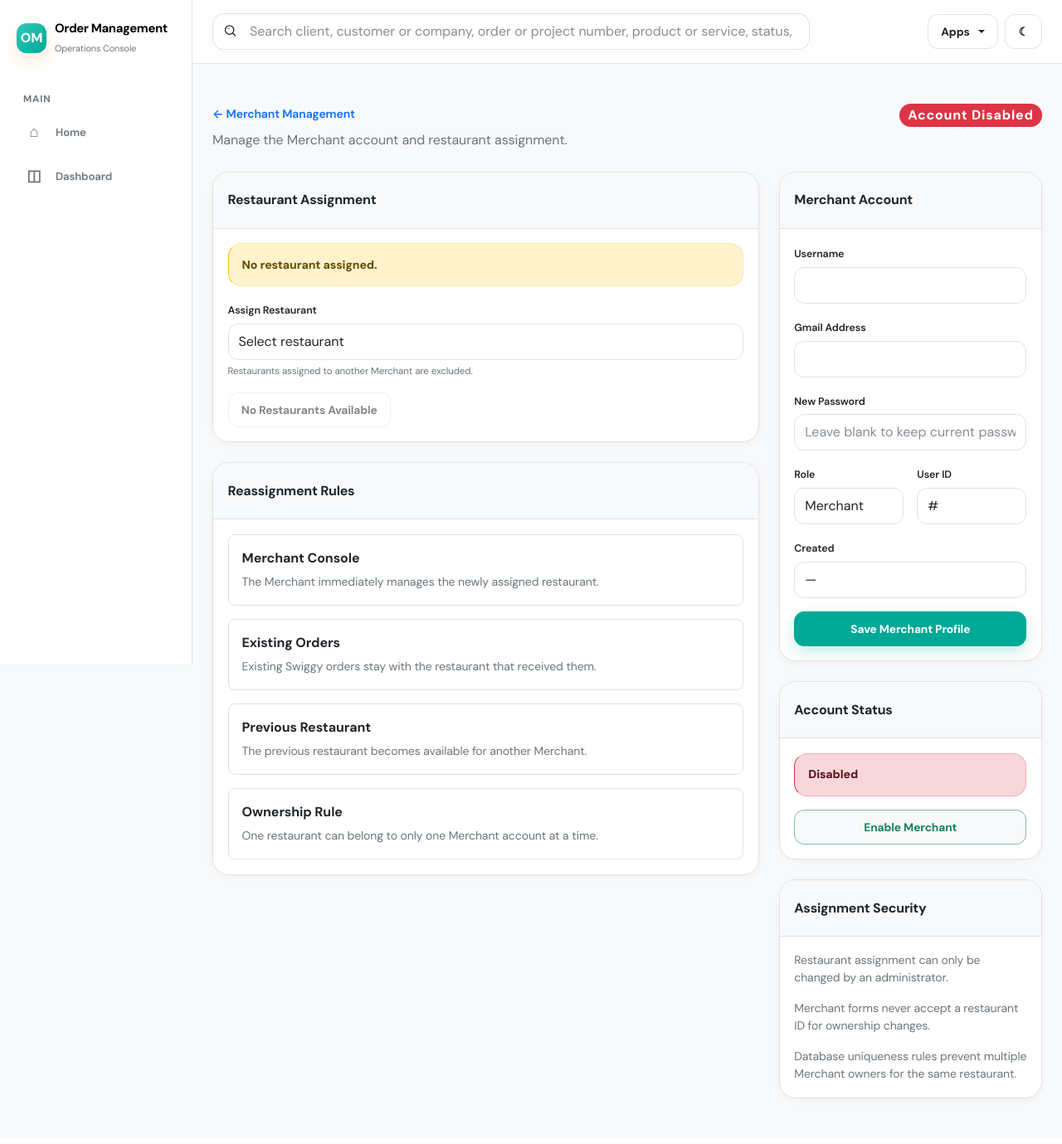
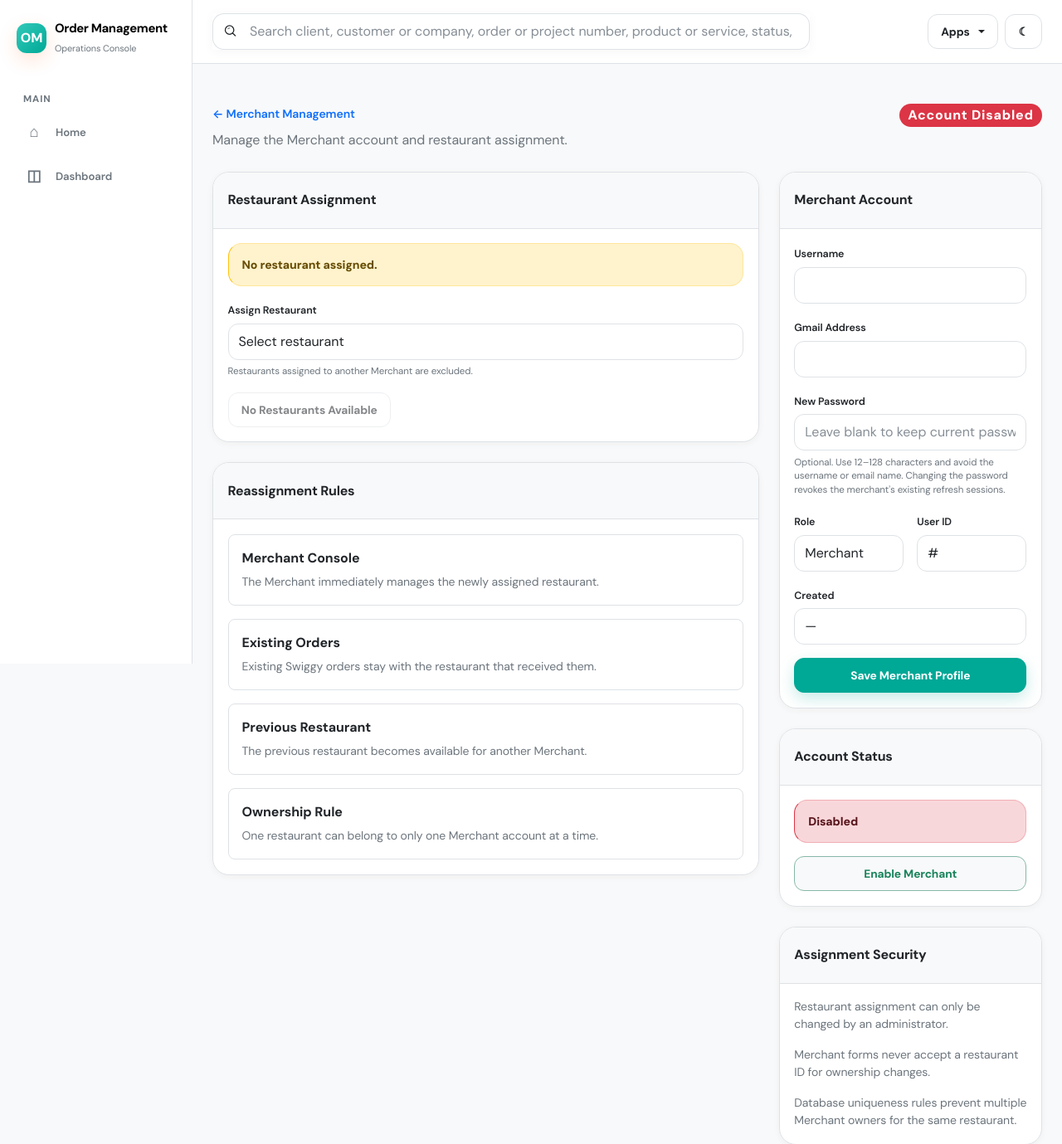
Before and after one commit to acheron2345678-art/order-management-system, a FastAPI app: template templates/merchants/admin_merchant_edit.html in a window 1280 px wide. Shown: the top 1379 px of the page at 83% size. Before the commit the page ends 1325 px from the top, so only its background shows below. Run offline with FastAPI, Linux system fonts and the light colour scheme; the template is opened without the code that fills it, so the values that code supplies are empty; parts of the project's set-up code (start-up, migrations or seed data) failed here and were passed over; some libraries are stand-ins or nearby versions.

Commit message:
fix: enable admin merchant password reset

```diff
--- a/app/merchants/admin_service.py
+++ b/app/merchants/admin_service.py
@@ -527,6 +527,7 @@ def update_admin_merchant_account(
     *,
     username: str,
     email: str,
+    new_password: str | None = None,
 ):
     merchant_id = (
         validate_positive_id(
@@ -573,7 +574,7 @@ def update_admin_merchant_account(
 
         role=MERCHANT_ROLE,
 
-        new_password=None,
+        new_password=new_password,
     )
 
 # =========================================================
--- a/templates/merchants/admin_merchant_edit.html
+++ b/templates/merchants/admin_merchant_edit.html
@@ -88,6 +88,14 @@ Manage {{ merchant.username }} - Merchant Management
 <div class="alert alert-success">
     <strong>
         ✓ Merchant profile updated.
+    </strong>
+</div>
+
+{% elif request.query_params.get("password_saved") == "1" %}
+
+<div class="alert alert-success">
+    <strong>
+        ✓ Merchant account and password updated. Existing refresh sessions have been revoked.
     </strong>
 </div>
 
@@ -476,10 +484,17 @@ Manage {{ merchant.username }} - Merchant Management
                             name="new_password"
                             type="password"
                             class="form-control"
-                            minlength="8"
+                            minlength="12"
+                            maxlength="128"
                             autocomplete="new-password"
+                            aria-describedby="merchant_password_help"
                             placeholder="Leave blank to keep current password"
                         >
+
+                        <div id="merchant_password_help" class="form-text">
+                            Optional. Use 12–128 characters and avoid the username or email name.
+                            Changing the password revokes the merchant's existing refresh sessions.
+                        </div>
 
                     </div>
 
```
Also changed, not shown: app/merchants/admin_router.py (+19 -1 lines).
